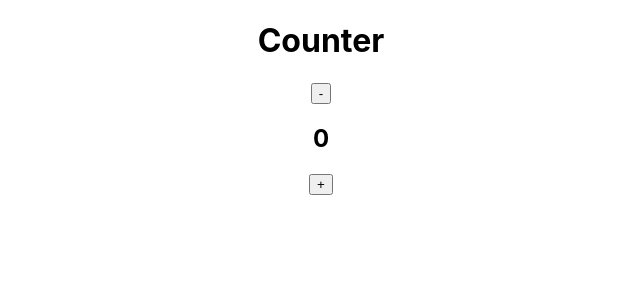
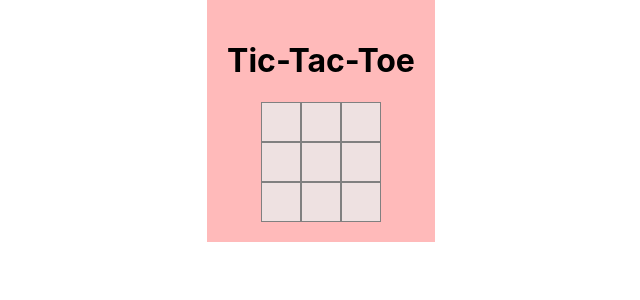
Before and after one commit to sidharth-n/ReactJS-lab, a React (Create React App) app in the folder myapp/: page / in a window 1280 px wide. Shown: the top 300 px of the page, without its empty margins (319-959 px from the left). Built offline with nearby package versions, Linux system fonts and the light colour scheme.

Commit message:
add new exercise

```diff
--- a/myapp/src/App.css
+++ b/myapp/src/App.css
@@ -1,38 +1,21 @@
-.App {
-  text-align: center;
+.Button {
+  width: 40px;
+  height: 40px;
+  font-size: 30px;
+  font-weight: bold;
+  border: 1px solid grey;
+  background-color: rgb(238, 225, 225);
 }
 
-.App-logo {
-  height: 40vmin;
-  pointer-events: none;
-}
-
-@media (prefers-reduced-motion: no-preference) {
-  .App-logo {
-    animation: App-logo-spin infinite 20s linear;
-  }
-}
-
-.App-header {
-  background-color: #282c34;
-  min-height: 100vh;
+.App {
   display: flex;
   flex-direction: column;
   align-items: center;
-  justify-content: center;
-  font-size: calc(10px + 2vmin);
-  color: white;
+  background-color: rgb(255, 186, 186);
+  max-width: 400px;
+  padding: 20px;
 }
 
-.App-link {
-  color: #61dafb;
+.rows {
+  display: flex;
 }
-
-@keyframes App-logo-spin {
-  from {
-    transform: rotate(0deg);
-  }
-  to {
-    transform: rotate(360deg);
-  }
-}
--- a/myapp/src/App.js
+++ b/myapp/src/App.js
@@ -1,37 +1,39 @@
 import { useState } from "react";
 import "./App.css";
 
-const Person = () => {
+function Square() {
+  const [value, setvalue] = useState(null);
+
+  function handleClick() {
+    setvalue("x");
+  }
   return (
-    <>
-      <h1>Name:sid</h1>
-      <h2>Last name : crizz</h2>
-      <h2>Age : 30</h2>
-    </>
+    <button className="Button" onClick={handleClick}>
+      {value}
+    </button>
   );
-};
+}
 
 function App() {
-  const [counter, setCounter] = useState(0);
   return (
     <div className="App">
       <>
-        <h1>Counter</h1>
-        <button
-          onClick={() => {
-            setCounter((prevCount) => prevCount - 1);
-          }}
-        >
-          -
-        </button>
-        <h2>{counter} </h2>
-        <button
-          onClick={() => {
-            setCounter((prevCount) => prevCount + 1);
-          }}
-        >
-          +
-        </button>
+        <h1>Tic-Tac-Toe</h1>
+        <div className="rows">
+          <Square />
+          <Square />
+          <Square />
+        </div>
+        <div className="rows">
+          <Square />
+          <Square />
+          <Square />
+        </div>{" "}
+        <div className="rows">
+          <Square />
+          <Square />
+          <Square />
+        </div>
       </>
     </div>
   );
--- a/myapp/src/index.css
+++ b/myapp/src/index.css
@@ -1,13 +1,16 @@
 body {
   margin: 0;
-  font-family: -apple-system, BlinkMacSystemFont, 'Segoe UI', 'Roboto', 'Oxygen',
-    'Ubuntu', 'Cantarell', 'Fira Sans', 'Droid Sans', 'Helvetica Neue',
+  font-family: -apple-system, BlinkMacSystemFont, "Segoe UI", "Roboto", "Oxygen",
+    "Ubuntu", "Cantarell", "Fira Sans", "Droid Sans", "Helvetica Neue",
     sans-serif;
   -webkit-font-smoothing: antialiased;
   -moz-osx-font-smoothing: grayscale;
+  display: flex;
+  align-items: center;
+  justify-content: center;
 }
 
 code {
-  font-family: source-code-pro, Menlo, Monaco, Consolas, 'Courier New',
+  font-family: source-code-pro, Menlo, Monaco, Consolas, "Courier New",
     monospace;
 }
--- a/myapp/src/reportWebVitals.js
+++ b/myapp/src/reportWebVitals.js
@@ -1,6 +1,6 @@
-const reportWebVitals = onPerfEntry => {
+const reportWebVitals = (onPerfEntry) => {
   if (onPerfEntry && onPerfEntry instanceof Function) {
-    import('web-vitals').then(({ getCLS, getFID, getFCP, getLCP, getTTFB }) => {
+    import("web-vitals").then(({ getCLS, getFID, getFCP, getLCP, getTTFB }) => {
       getCLS(onPerfEntry);
       getFID(onPerfEntry);
       getFCP(onPerfEntry);
```
Also changed, not shown: myapp/src/index.js (+6 -6 lines), myapp/src/setupTests.js (+1 -1 lines), 1 other file (tests, documents, lock files or other folders).
